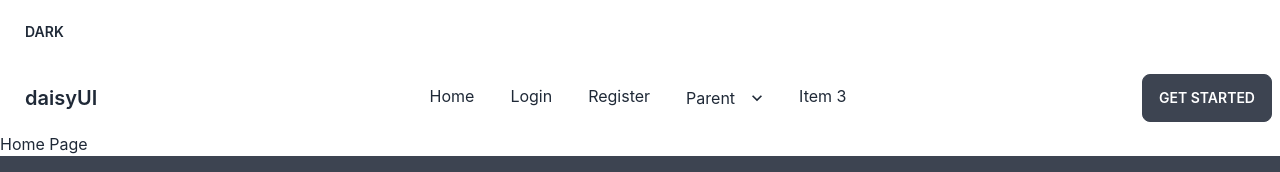
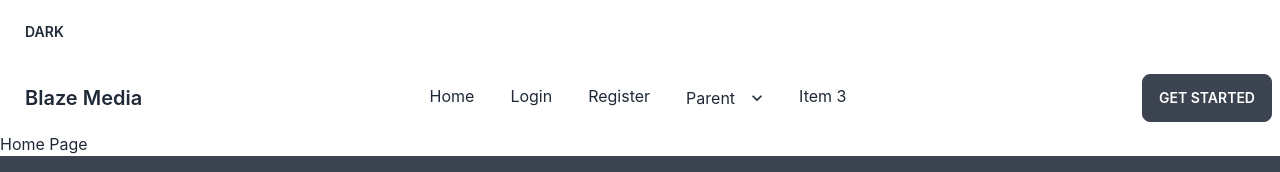
Before and after one commit to yusuf-khan-swd/blaze-media-client, a React (Create React App) app: page / in a window 1280 px wide. Shown: the top 172 px of the page. Built offline with nearby package versions, Linux system fonts and the light colour scheme.

Commit message:
Change logo Name

```diff
--- a/src/Page/Shared/NavBar/NavBar.js
+++ b/src/Page/Shared/NavBar/NavBar.js
@@ -69,7 +69,7 @@ const NavBar = () => {
           </ul>
         </div>
         <Link to={`/`} className="btn btn-ghost normal-case text-xl">
-          daisyUI
+          Blaze Media
         </Link>
       </div>
       <div className="navbar-center hidden lg:flex">
```
